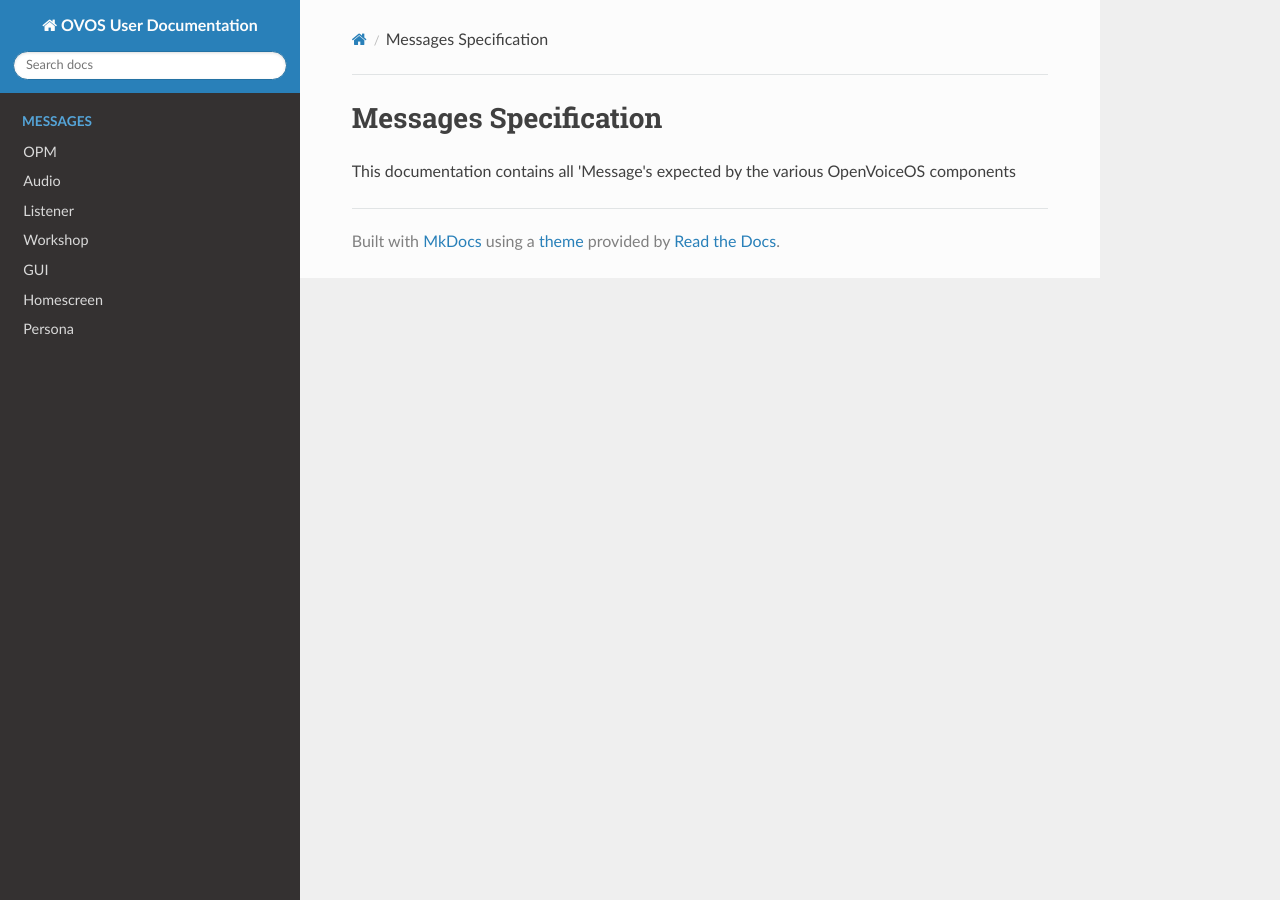
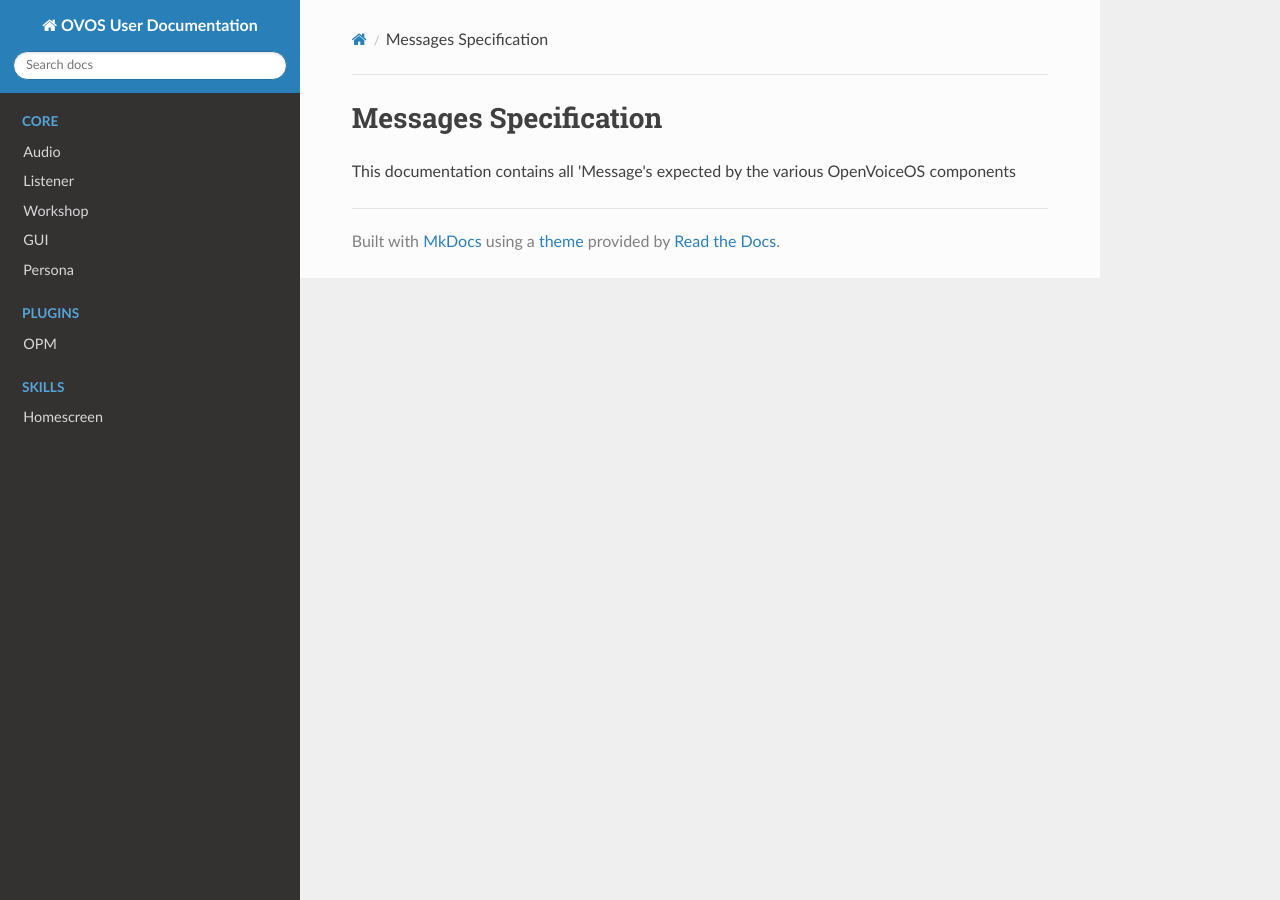
Before and after one commit to OpenVoiceOS/message_spec, an MkDocs documentation site: the page built from docs/index.md, in a window 1280 px wide. Built offline with MkDocs 1.6.1, drawn with Linux system fonts in a browser that asks for light colours; nearby versions of some CDN libraries; some of the changed lines change nothing that is shown.

Commit message:
formatting

```diff
--- a/mkdocs.yml
+++ b/mkdocs.yml
@@ -1,13 +1,15 @@
 site_name: OVOS User Documentation
 site_url: https://openvoiceos.github.io/community-docs
 nav:
-    - Messages:
-        - OPM: opm.md
+    - Core:
         - Audio: ovos_audio.md
         - Listener: dinkum.md
         - Workshop : skills.md
         - GUI: gui.md
+        - Persona: persona.md
+    - Plugins:
+        - OPM: opm.md
+    - Skills:
         - Homescreen: ovos_homescreen.md
-        - Persona: persona.md
 
 theme: readthedocs
```
